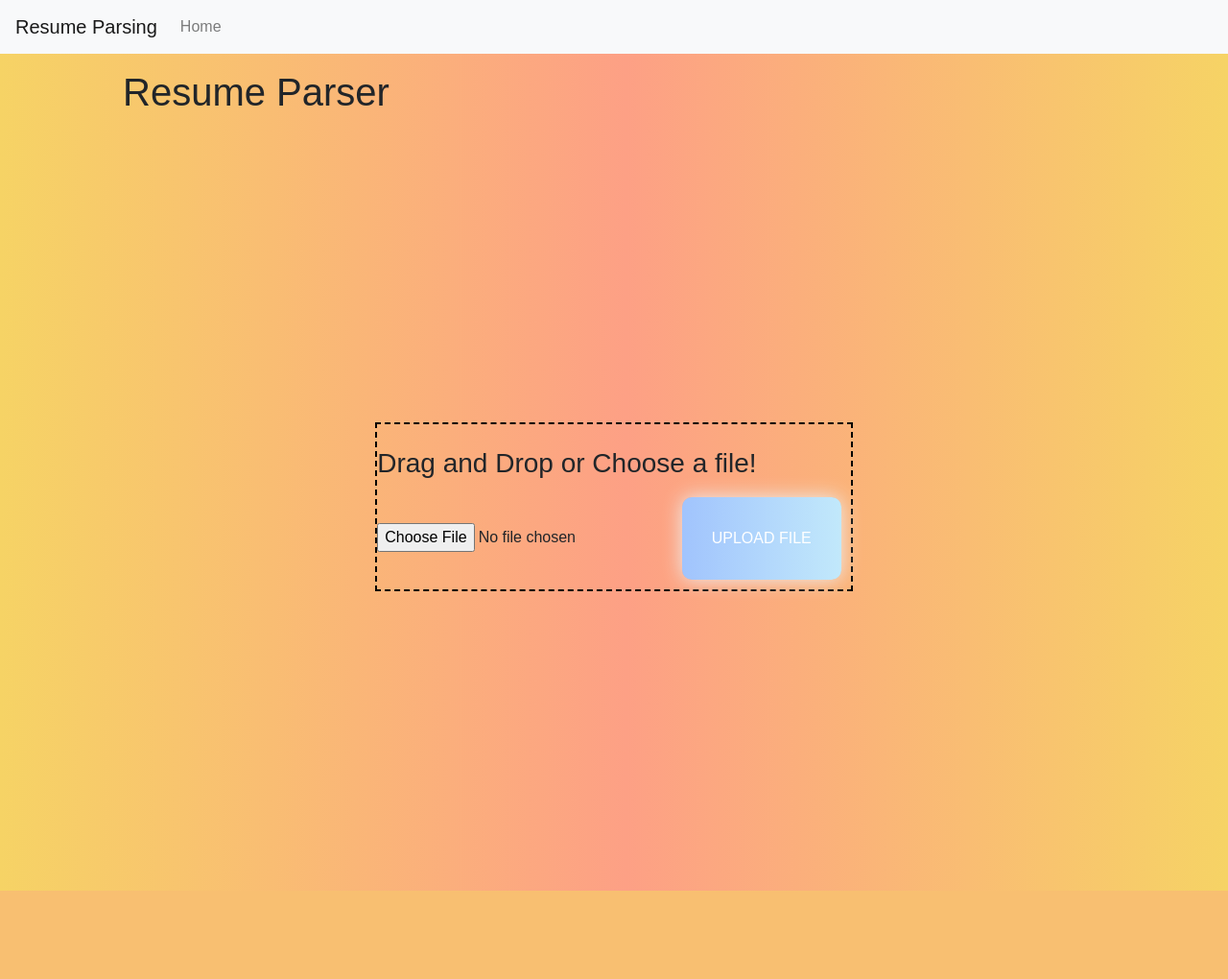
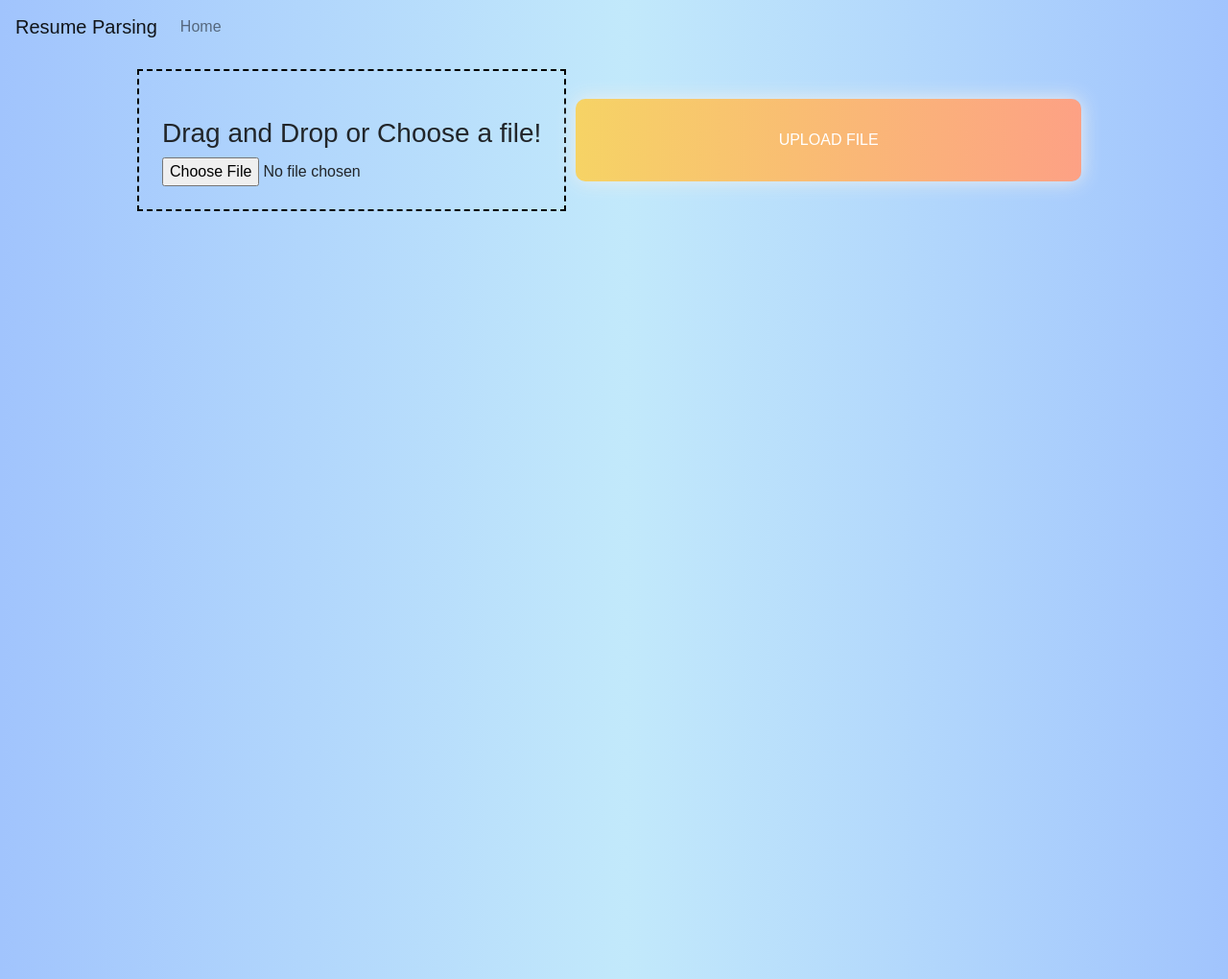
Before and after one commit to Keepingshtum/ats-resumeparse, a Flask app: page / in a window 1280 px wide. Shown: the whole page at 96% size. Before the commit the page ends 928 px from the top, so only its background shows below. Run offline with Flask 2, Linux system fonts and the light colour scheme; parts of the project's set-up code (start-up, migrations or seed data) failed here and were passed over; some libraries are stand-ins or nearby versions.

Commit message:
CSS Style changes

```diff
--- a/app/app/static/css/style.css
+++ b/app/app/static/css/style.css
@@ -2,8 +2,12 @@
 
 body{
   font-family: 'Montserrat', sans-serif;
-  background: linear-gradient(to right, #f6d365 0%, #fda085 51%, #f6d365 100%);
+  background-image: linear-gradient(to right, #a1c4fd 0%, #c2e9fb 51%, #a1c4fd 100%);
   margin:0;
+}
+
+nav {
+  background-image: linear-gradient(to right, #a1c4fd 0%, #c2e9fb 51%, #a1c4fd 100%);
 }
 
 .container {
--- a/app/app/templates/public/index.html
+++ b/app/app/templates/public/index.html
@@ -7,9 +7,6 @@
 <div class ="container">
     <form class="login100-form validate-form"  method="POST" enctype="multipart/form-data">
 
-      <span class="login100-form-title align-self-center">
-        <h1 >Resume Parser </h1>
-      </span>
 
       {% with messages = get_flashed_messages() %}
     {% if messages %}
@@ -25,14 +22,18 @@
 {% endwith %}
 
       <div class="container align-self-start ">
-        <div class="file-upload-wrapper" style="border: 2px dashed black">
+        <div class="file-upload-wrapper p-4" style="border: 2px dashed black">
           <br>
           <h3>Drag and Drop or Choose a file! </h3>
 
           <input type="file" id="input-file-now" class="file-upload" name="file"/>
-          <button type="submit" class="btn btn-4">
-            Upload file
-          </button>
+
+        </div>
+        <button type="submit" class="btn btn-1">
+          Upload file
+        </button>
+        <div class="container">
+          <br>
         </div>
 
       </div>
```
